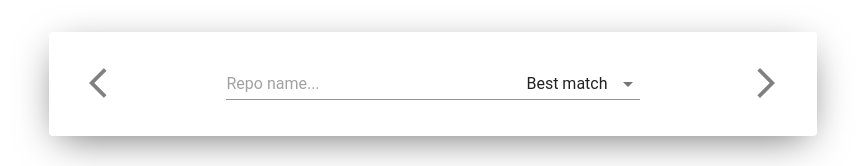
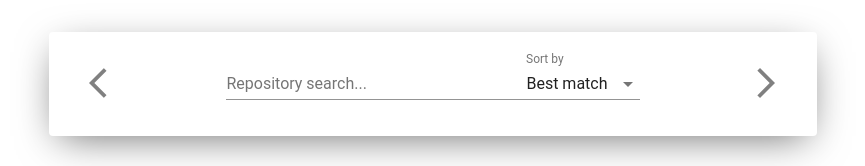
Before and after one commit to kgabryje/GithubRepoFetcher, a React (Create React App) app: page / in a window 1280 px wide. Shown: the top 166 px of the page, without its empty margins (207-1072 px from the left). Built offline with nearby package versions, Linux system fonts and the light colour scheme.

Commit message:
added labels to inputs

```diff
--- a/src/containers/SearchMenu/SearchMenu.js
+++ b/src/containers/SearchMenu/SearchMenu.js
@@ -1,5 +1,5 @@
 import React, {Component} from 'react';
-import {FormControl, Input, Select} from '@material-ui/core';
+import {FormControl, Input, InputLabel, Select} from '@material-ui/core';
 import MenuItem from '@material-ui/core/MenuItem';
 import * as searchActions from '../../store/actions/searchMenu';
 import * as repoActions from '../../store/actions/repoList';
@@ -49,14 +49,21 @@ class SearchMenu extends Component {
                         arrow_back_ios
                     </Icon>
                 </div>
-                <form>
+                <form style={{paddingBottom: '1em'}}>
                     <FormControl>
-                        <Input style={{width: '300px'}}
-                               placeholder='Repo name...'
+                        <InputLabel htmlFor='search-input'>
+                            Repository search...
+                        </InputLabel>
+                        <Input id='search-input'
+                               style={{width: '300px'}}
                                onChange={event => this.userInputHandler(event.target.value)}/>
                     </FormControl>
                     <FormControl>
-                        <Select value={this.props.selectValue}
+                        <InputLabel htmlFor='sort-by'>
+                            Sort by
+                        </InputLabel>
+                        <Select input={<Input id='sort-by'/>}
+                                value={this.props.selectValue}
                                 onChange={event => this.props.onSelectChange(event.target.value)}>
                             <MenuItem value={'score'}>Best match</MenuItem>
                             <MenuItem value={'stars'}>Stargazers</MenuItem>
```
